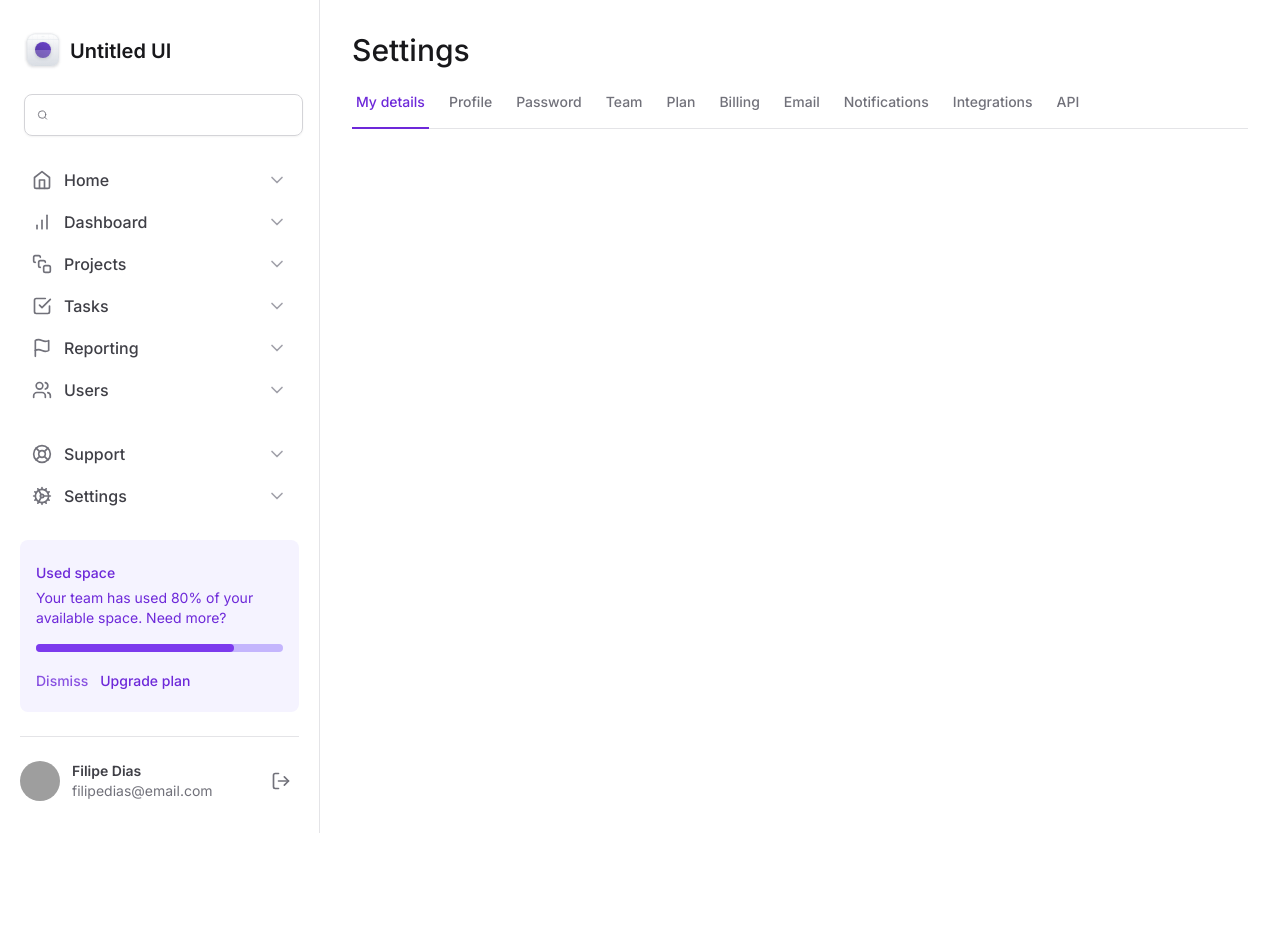
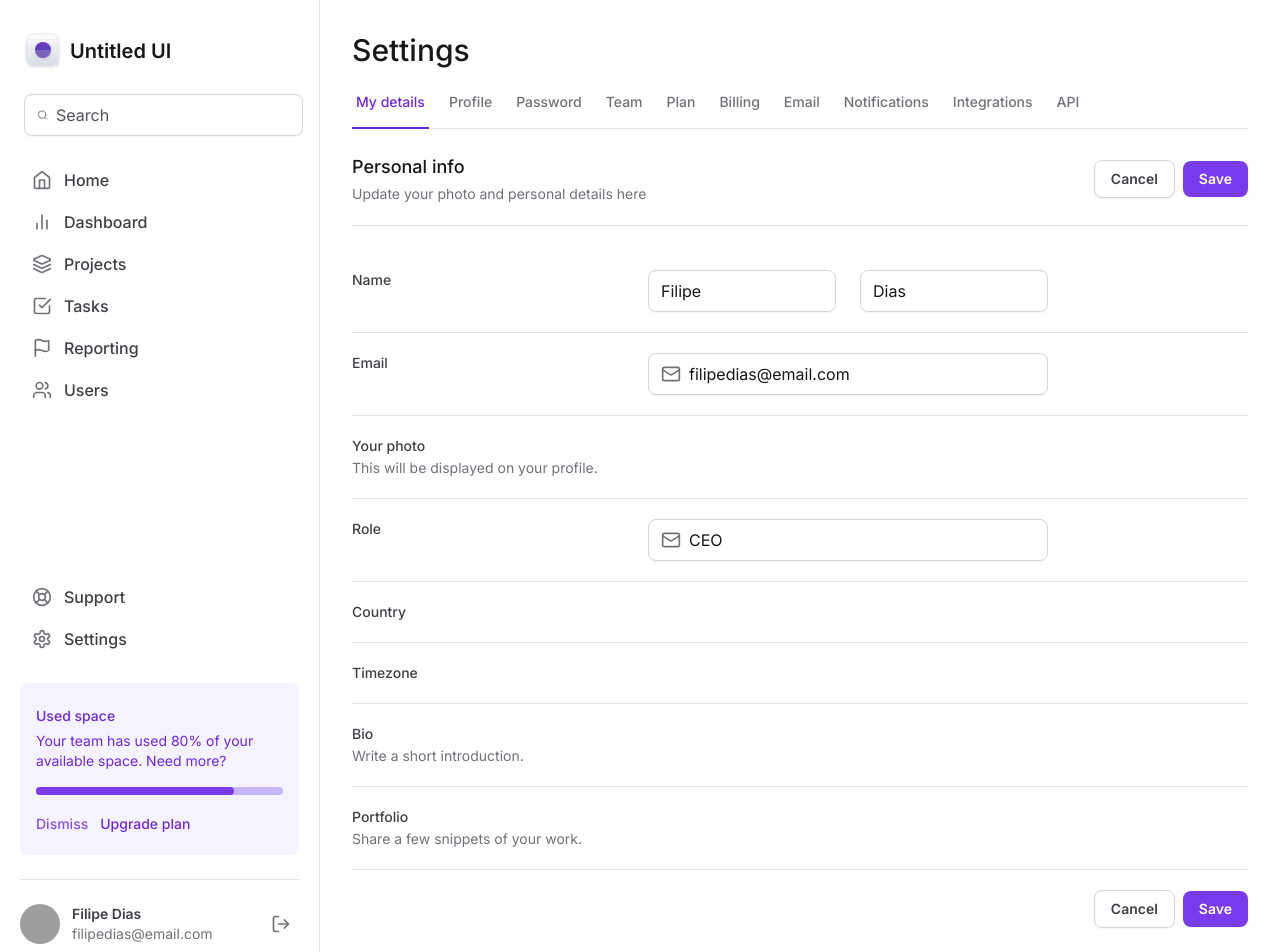
Before and after one commit to jfilipedias/tailwind-next, a Next.js app: page / in a window 1280 px wide. Shown: the top 952 px of the page. Before the commit the page ends 833 px from the top, so only its background shows below. Built offline with nearby package versions, Linux system fonts and the light colour scheme; grey boxes are pictures that could not be loaded.

Commit message:
feat: starts the form structure

```diff
--- a/src/app/layout.tsx
+++ b/src/app/layout.tsx
@@ -19,7 +19,7 @@
 			<body className={inter.className}>
 				<div className="grid min-h-screen grid-cols-app">
 					<Sidebar />
-					<main className="px-8 pb-12 pt-8">{children}</main>
+					{children}
 				</div>
 			</body>
 		</html>
--- a/src/app/page.tsx
+++ b/src/app/page.tsx
@@ -1,11 +1,172 @@
+import * as Input from '@/components/input'
 import { SettingsTabs } from '@/components/settings-tabs'
+import { Mail } from 'lucide-react'
 
 export default function Home() {
 	return (
-		<>
+		<main className="space-y-6 px-8 pb-12 pt-8">
 			<h1 className="text-3xl font-medium text-zinc-900">Settings</h1>
 
 			<SettingsTabs />
-		</>
+
+			<div className="flex flex-col">
+				<div className="flex items-center justify-between border-b border-zinc-200 pb-5">
+					<div className="space-y-1">
+						<h2 className="text-lg font-medium text-zinc-900">Personal info</h2>
+						<span className="text-sm text-zinc-500">
+							Update your photo and personal details here
+						</span>
+					</div>
+
+					<div className="flex items-center gap-2">
+						<button
+							type="button"
+							className="rounded-lg border border-zinc-300 px-4 py-2 text-sm font-semibold text-zinc-700 shadow-sm hover:bg-zinc-50"
+						>
+							Cancel
+						</button>
+						<button
+							type="submit"
+							form="settings"
+							className="rounded-lg bg-violet-600 px-4 py-2 text-sm font-semibold text-white shadow-sm hover:bg-violet-700"
+						>
+							Save
+						</button>
+					</div>
+				</div>
+
+				<form
+					id="settings"
+					className="mt-6 flex w-full flex-col divide-y divide-zinc-200"
+				>
+					<div className="grid-cols-form grid gap-3 py-5">
+						<label
+							htmlFor="firstName"
+							className="text-sm font-medium text-zinc-700"
+						>
+							Name
+						</label>
+
+						<div className="grid grid-cols-2 gap-6">
+							<Input.Root>
+								<Input.Field id="firstName" type="text" defaultValue="Filipe" />
+							</Input.Root>
+
+							<Input.Root>
+								<Input.Field type="text" defaultValue="Dias" />
+							</Input.Root>
+						</div>
+					</div>
+
+					<div className="grid-cols-form grid gap-3 py-5">
+						<label
+							htmlFor="email"
+							className="text-sm font-medium text-zinc-700"
+						>
+							Email
+						</label>
+
+						<Input.Root>
+							<Mail className="h-5 w-5 text-zinc-500" />
+							<Input.Field
+								id="email"
+								type="email"
+								defaultValue="filipedias@email.com"
+							/>
+						</Input.Root>
+					</div>
+
+					<div className="grid-cols-form grid gap-3 py-5">
+						<label
+							htmlFor="photo"
+							className="text-sm font-medium text-zinc-700"
+						>
+							Your photo
+							<span className="mt-0.5 block text-sm font-normal text-zinc-500">
+								This will be displayed on your profile.
+							</span>
+						</label>
+
+						<div></div>
+					</div>
+
+					<div className="grid-cols-form grid gap-3 py-5">
+						<label htmlFor="role" className="text-sm font-medium text-zinc-700">
+							Role
+						</label>
+
+						<Input.Root>
+							<Mail className="h-5 w-5 text-zinc-500" />
+							<Input.Field id="role" type="text" defaultValue="CEO" />
+						</Input.Root>
+					</div>
+
+					<div className="grid-cols-form grid gap-3 py-5">
+						<label
+							htmlFor="country"
+							className="text-sm font-medium text-zinc-700"
+						>
+							Country
+						</label>
+
+						<div></div>
+					</div>
+
+					<div className="grid-cols-form grid gap-3 py-5">
+						<label
+							htmlFor="timezone"
+							className="text-sm font-medium text-zinc-700"
+						>
+							Timezone
+						</label>
+
+						<div></div>
+					</div>
+
+					<div className="grid-cols-form grid gap-3 py-5">
+						<label
+							htmlFor="photo"
+							className="text-sm font-medium text-zinc-700"
+						>
+							Bio
+							<span className="mt-0.5 block text-sm font-normal text-zinc-500">
+								Write a short introduction.
+							</span>
+						</label>
+
+						<div></div>
+					</div>
+
+					<div className="grid-cols-form grid gap-3 py-5">
+						<label
+							htmlFor="projects"
+							className="text-sm font-medium text-zinc-700"
+						>
+							Portfolio
+							<span className="mt-0.5 block text-sm font-normal text-zinc-500">
+								Share a few snippets of your work.
+							</span>
+						</label>
+
+						<div></div>
+					</div>
+
+					<div className="flex items-center justify-end gap-2 pt-5">
+						<button
+							type="button"
+							className="rounded-lg border border-zinc-300 px-4 py-2 text-sm font-semibold text-zinc-700 shadow-sm hover:bg-zinc-50"
+						>
+							Cancel
+						</button>
+						<button
+							type="submit"
+							className="rounded-lg bg-violet-600 px-4 py-2 text-sm font-semibold text-white shadow-sm hover:bg-violet-700"
+						>
+							Save
+						</button>
+					</div>
+				</form>
+			</div>
+		</main>
 	)
 }
--- /dev/null
+++ b/src/components/button.tsx
@@ -0,0 +1,7 @@
+import { ComponentProps } from 'react'
+
+type ButtonProps = ComponentProps<'button'>
+
+export function Button({ ...props }: ButtonProps) {
+	return <button {...props} />
+}
--- a/src/components/input.tsx
+++ b/src/components/input.tsx
@@ -15,6 +15,9 @@
 
 export function Field({ ...props }: InputFieldProps) {
 	return (
-		<input className="flex-1 bg-transparent p-0 text-zinc-900 placeholder-zinc-600" />
+		<input
+			className="flex-1 bg-transparent p-0 text-zinc-900 placeholder-zinc-600"
+			{...props}
+		/>
 	)
 }
--- a/src/components/settings-tabs.tsx
+++ b/src/components/settings-tabs.tsx
@@ -30,7 +30,7 @@
 	const [activeTab, setActiveTab] = useState('tab1')
 	return (
 		<Tabs.Root value={activeTab} onValueChange={setActiveTab}>
-			<Tabs.List className="mt-6 flex w-full items-center gap-4 border-b border-zinc-200">
+			<Tabs.List className="flex w-full items-center gap-4 border-b border-zinc-200">
 				<TabItem value="tab1" active={activeTab === 'tab1'}>
 					My details
 				</TabItem>
--- a/src/components/sidebar/index.tsx
+++ b/src/components/sidebar/index.tsx
@@ -1,12 +1,12 @@
 import {
-	BarChart,
+	BarChart2,
 	CheckSquare,
-	Cog,
 	Flag,
 	Home,
+	Layers,
 	LifeBuoy,
 	Search,
-	SquareStack,
+	Settings,
 	Users,
 } from 'lucide-react'
 import * as Input from '@/components/input'
@@ -27,8 +27,8 @@
 
 			<nav className="space-y-0.5">
 				<NavItem title="Home" icon={Home} />
-				<NavItem title="Dashboard" icon={BarChart} />
-				<NavItem title="Projects" icon={SquareStack} />
+				<NavItem title="Dashboard" icon={BarChart2} />
+				<NavItem title="Projects" icon={Layers} />
 				<NavItem title="Tasks" icon={CheckSquare} />
 				<NavItem title="Reporting" icon={Flag} />
 				<NavItem title="Users" icon={Users} />
@@ -37,7 +37,7 @@
 			<div className="mt-auto flex flex-col gap-6">
 				<nav className="space-y-0.5">
 					<NavItem title="Support" icon={LifeBuoy} />
-					<NavItem title="Settings" icon={Cog} />
+					<NavItem title="Settings" icon={Settings} />
 				</nav>
 
 				<UsedSpaceWidget />
--- a/src/components/sidebar/nav-item.tsx
+++ b/src/components/sidebar/nav-item.tsx
@@ -1,5 +1,4 @@
 import { ElementType } from 'react'
-import { ChevronDown } from 'lucide-react'
 
 interface NavItemProps {
 	title: string
@@ -16,7 +15,6 @@
 			<span className="font-medium text-zinc-700 group-hover:text-violet-500">
 				{title}
 			</span>
-			<ChevronDown className="ml-auto h-5 w-5 text-zinc-400 group-hover:text-violet-400" />
 		</a>
 	)
 }
--- a/tailwind.config.ts
+++ b/tailwind.config.ts
@@ -6,6 +6,7 @@
 		extend: {
 			gridTemplateColumns: {
 				app: 'minmax(18rem, 20rem) 1fr',
+				form: 'minmax(7.5rem, 17.5rem) minmax(25rem, 1fr) minmax(0, 15rem)',
 			},
 		},
 	},
```
